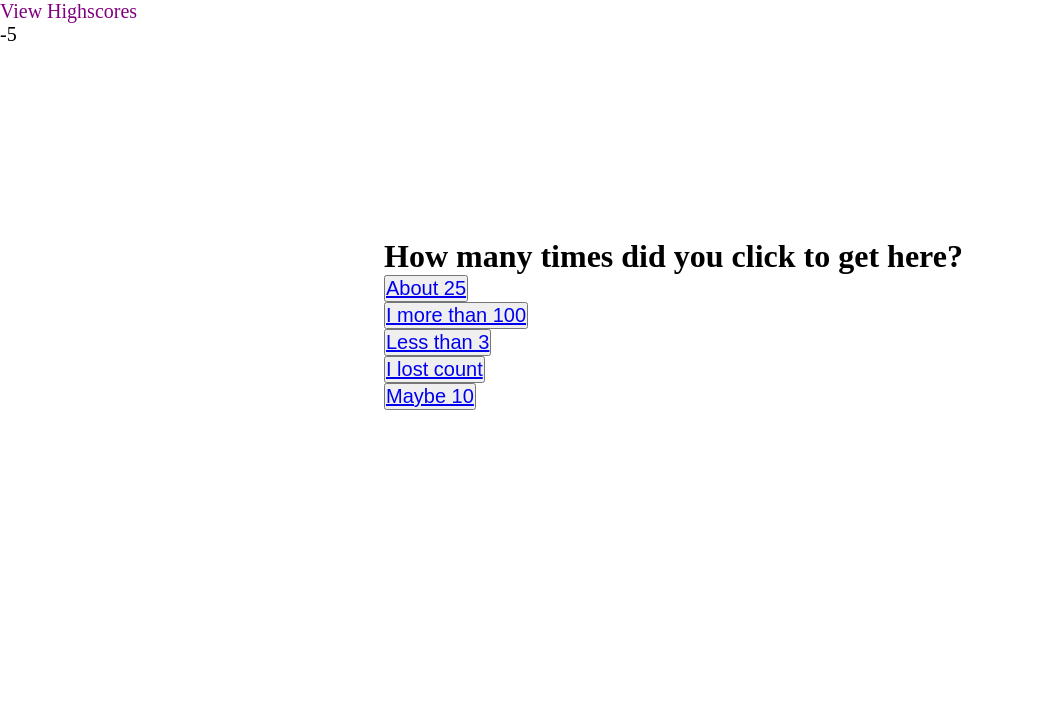
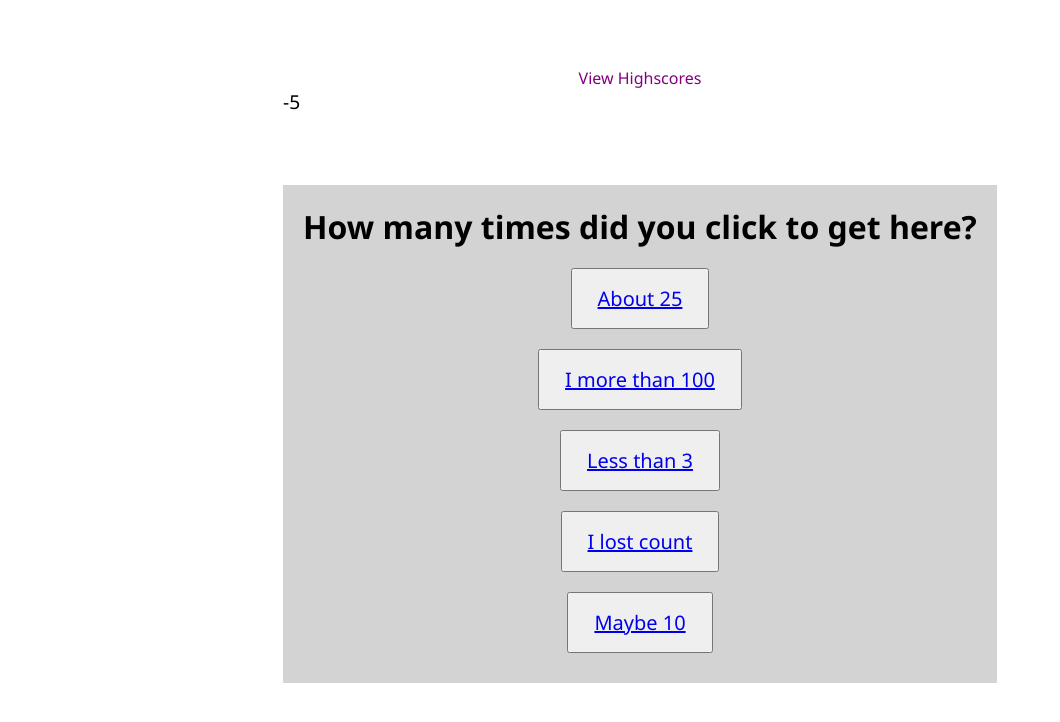
Before and after one commit to seth20smith/week4codequiz, a plain HTML site: page 2ndQuestion.html in a window 1280 px wide. Shown: the whole page, without its empty margins (0-1060 px from the left). Drawn offline with Linux system fonts and the light colour scheme.

Commit message:
updating code to look better and work

```diff
--- a/assets/css/style.css
+++ b/assets/css/style.css
@@ -1,9 +1,29 @@
 * {
     box-sizing: border-box;
-    font-size: 20px;
+    font-family: 'Segoe UI', Tahoma, Geneva, Verdana, sans-serif;
     margin: 0;
     padding: 0;
+}
 
+body {
+    display: flex;
+    justify-content: center;
+    align-items: center;
+    flex-direction: column;
+    min-height: 100vh;
+}
+
+
+.container{
+    max-width: 800px;
+    margin: 0 auto;
+    padding: 20px;
+    text-align: center;
+    background-color: lightgray;
+}
+
+.wrapper {
+    padding: 50px 0;
 }
 
 #highScore {
@@ -12,51 +32,36 @@
     text-decoration: none;
 }
 
-#timer {
-    text-align: end;
-}
-.wrapper {
-    align-items: center;
-    padding-top: 15%;
-    padding-left: 30%;
-}
-/* .container{
-    width: 300px;
-
-
-} */
-#start {
-    font-size: xx-large;
-    font-weight: bold;
+#start-button {
+    padding: 10px 20px;
+    background-color: purple;
+    color: white;
+    border: none;
+    border-radius: 5px;
+    cursor: pointer;
+    text-decoration: none;
+    display: inline-block;
+    margin-top: 20px;
 }
 
-.container{
-    width: 100;
-    height: 100;
-    display: flexbox;
-    align-items: center;
-    margin: 0 auto;
+#start-button:hover {
+    background-color: #5c0099;
 }
 
-.p{
-    align-items: center;
+button {
+    padding: 15px 25px;
+    font-size: 20px;
+    margin: 10px 0;
 }
 
 
-
-.btn{
-    color: purple;
-    padding: 10px;
-    width: 100px ;
-    background-color: silver;
-    align-items: right;
+h1 {
+    font-size: 2em;
+    margin-bottom: 10px;
 }
 
-btn:hover{
-    color: yellow;
+p {
+    font-size: 1.2em;
+    line-height: 1.4;
+    margin-bottom: 20px;
 }
-
-
-.start-screen{
-    align-items: center;
-}
--- a/assets/js/timer-cont.js
+++ b/assets/js/timer-cont.js
@@ -1,19 +1,20 @@
-let timer = document.querySelector('.timer')
-let time = localStorage.getItem('time')
-let scores = []
+let timer = document.querySelector('.timer');
+let time = localStorage.getItem('time');
+let scores = [];
 
 
 
 
 
-    setInterval(function () {
-        time--
-        timer.innerHTML = time
-        console.log(time)
-        localStorage.setItem('time', time)
-        score = time
-        localStorage.setItem('score', score)
-        if (window.location == 'https://seth20smith.github.io/week4codequiz/highScore.html'){
-            clearInterval()
-        }
-    }, 1000);
+let intervalID = setInterval(function () {
+    time--;
+    timer.innerHTML = time;
+    console.log(time);
+    localStorage.setItem('time', time);
+    score = time;
+    localStorage.setItem('score', score);
+
+    if (window.location.href == 'https://seth20smith.github.io/week4codequiz/highScore.html') {
+        clearInterval(intervalID);
+    }
+}, 1000);
```
Also changed, not shown: assets/js/script.js (+19 -26 lines), assets/js/timer.js (+16 -7 lines), highscore.html (+7 -2 lines).
